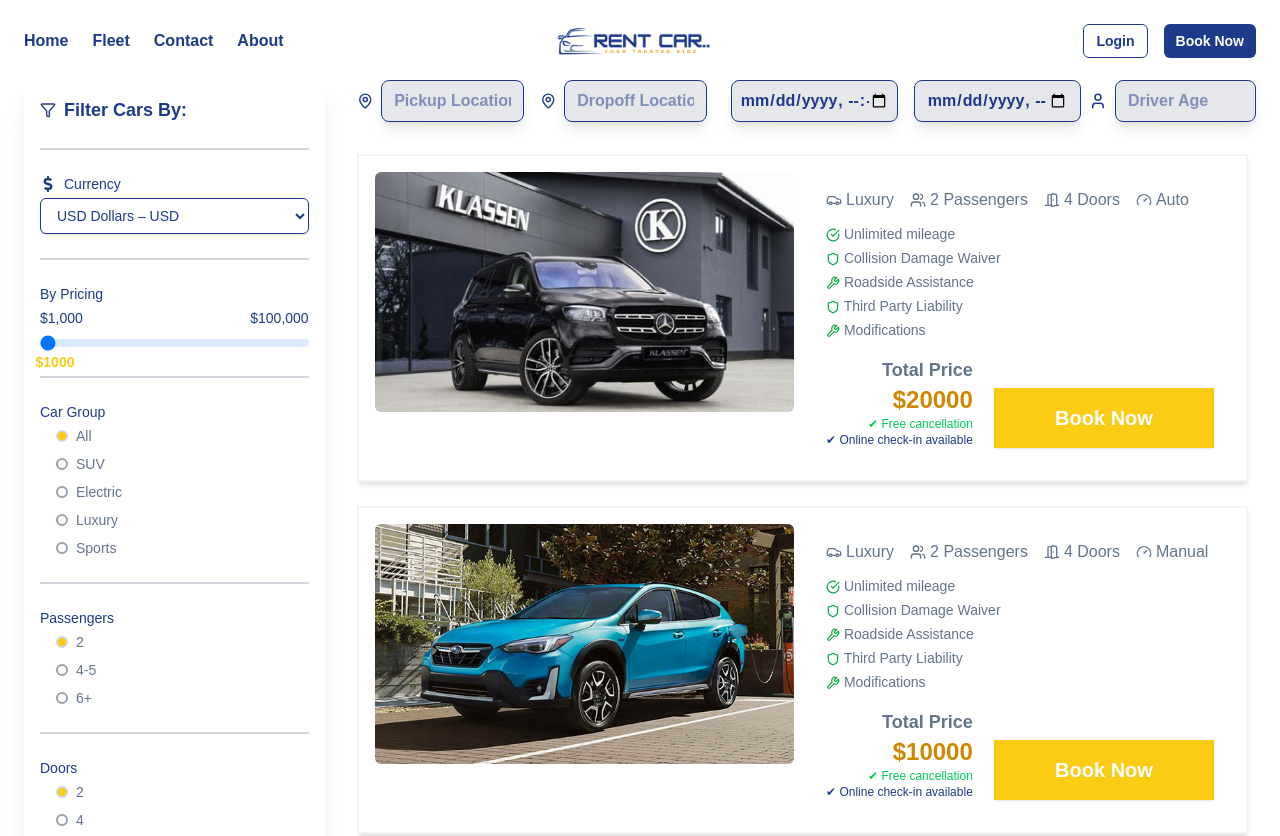
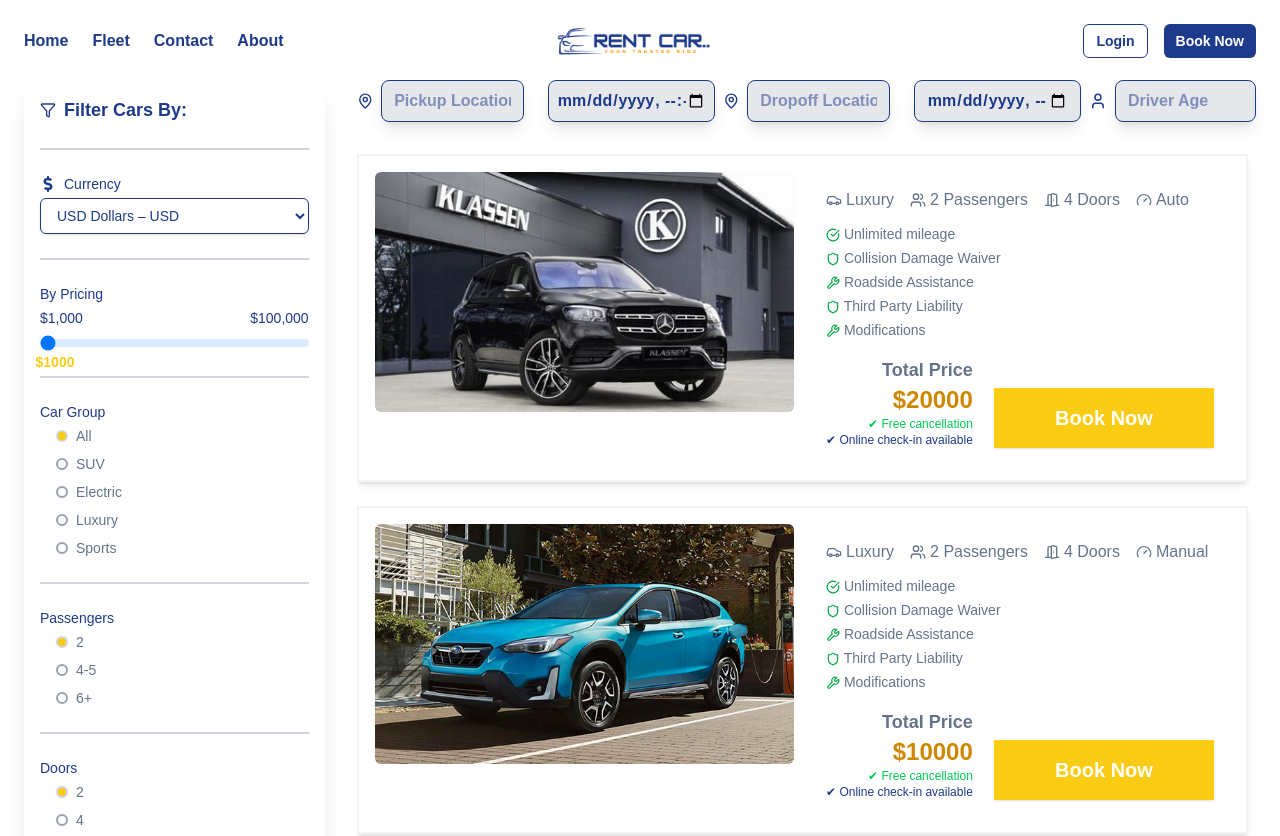
Before and after one commit to Dinesh0017/car-rent-platform, a Next.js app: page /bookcar in a window 1280 px wide. Shown: the top 836 px of the page. Built offline with nearby package versions, Linux system fonts and the light colour scheme.

Commit message:
change position

```diff
--- a/src/components/TopFillterBar.js
+++ b/src/components/TopFillterBar.js
@@ -23,6 +23,16 @@ const LocationForm = () => {
             className="w-full px-3 py-2 border rounded-lg bg-gray-200 shadow-lg"
           />
         </div>
+                {/* Pickup Date and Time */}
+                <div className="flex items-center gap-2">
+          <CalendarClock size={18} />
+          <input
+            type="datetime-local"
+            value={pickupDateTime}
+            onChange={(e) => setPickupDateTime(e.target.value)}
+            className="w-full px-2 py-2 border rounded-lg bg-gray-200 shadow-lg"
+          />
+        </div>
 
         {/* Dropoff Location */}
         <div className="flex items-center gap-2">
@@ -36,16 +46,7 @@ const LocationForm = () => {
           />
         </div>
 
-        {/* Pickup Date and Time */}
-        <div className="flex items-center gap-2">
-          <CalendarClock size={18} />
-          <input
-            type="datetime-local"
-            value={pickupDateTime}
-            onChange={(e) => setPickupDateTime(e.target.value)}
-            className="w-full px-2 py-2 border rounded-lg bg-gray-200 shadow-lg"
-          />
-        </div>
+
 
         {/* Dropoff Date and Time */}
         <div className="flex items-center gap-2">
```
